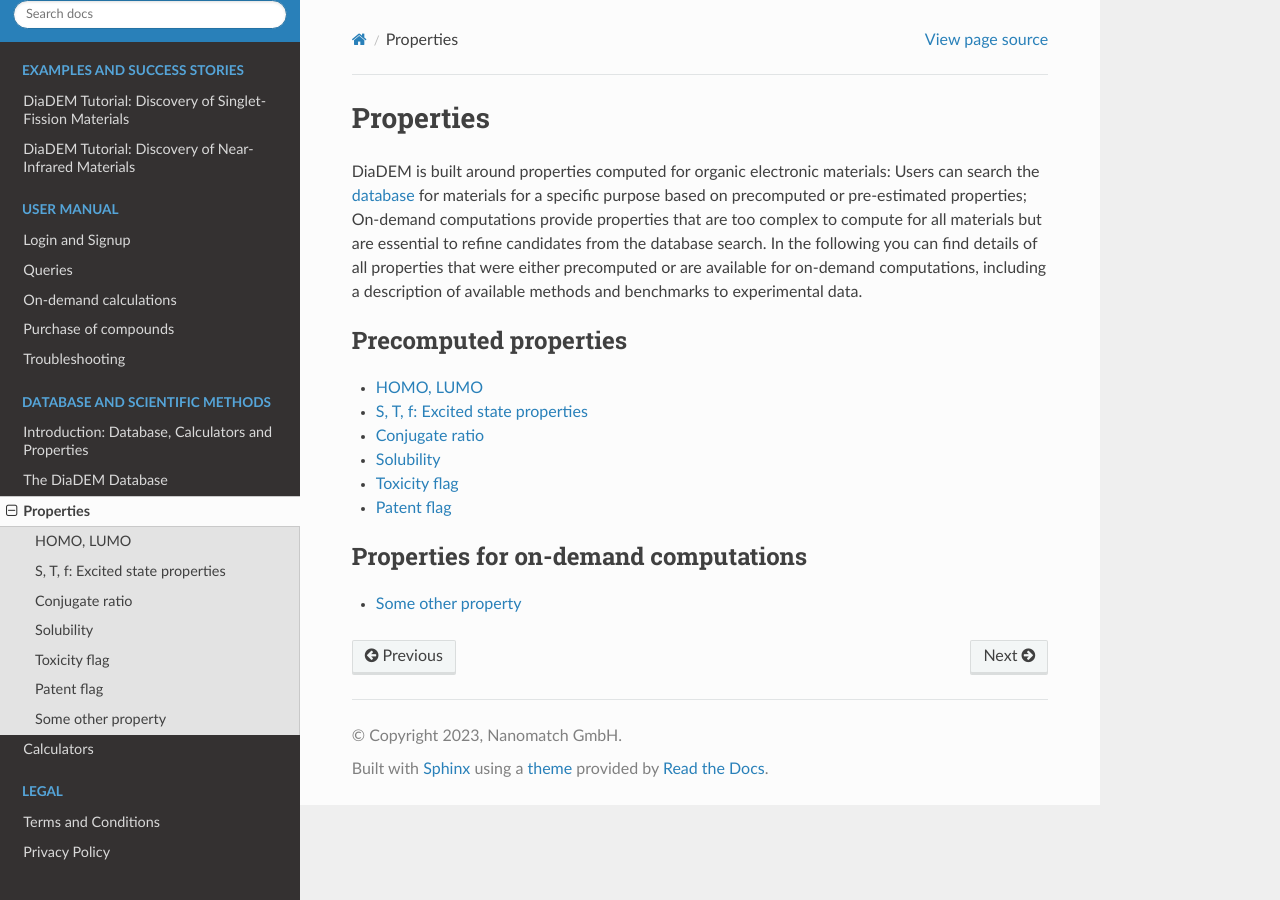
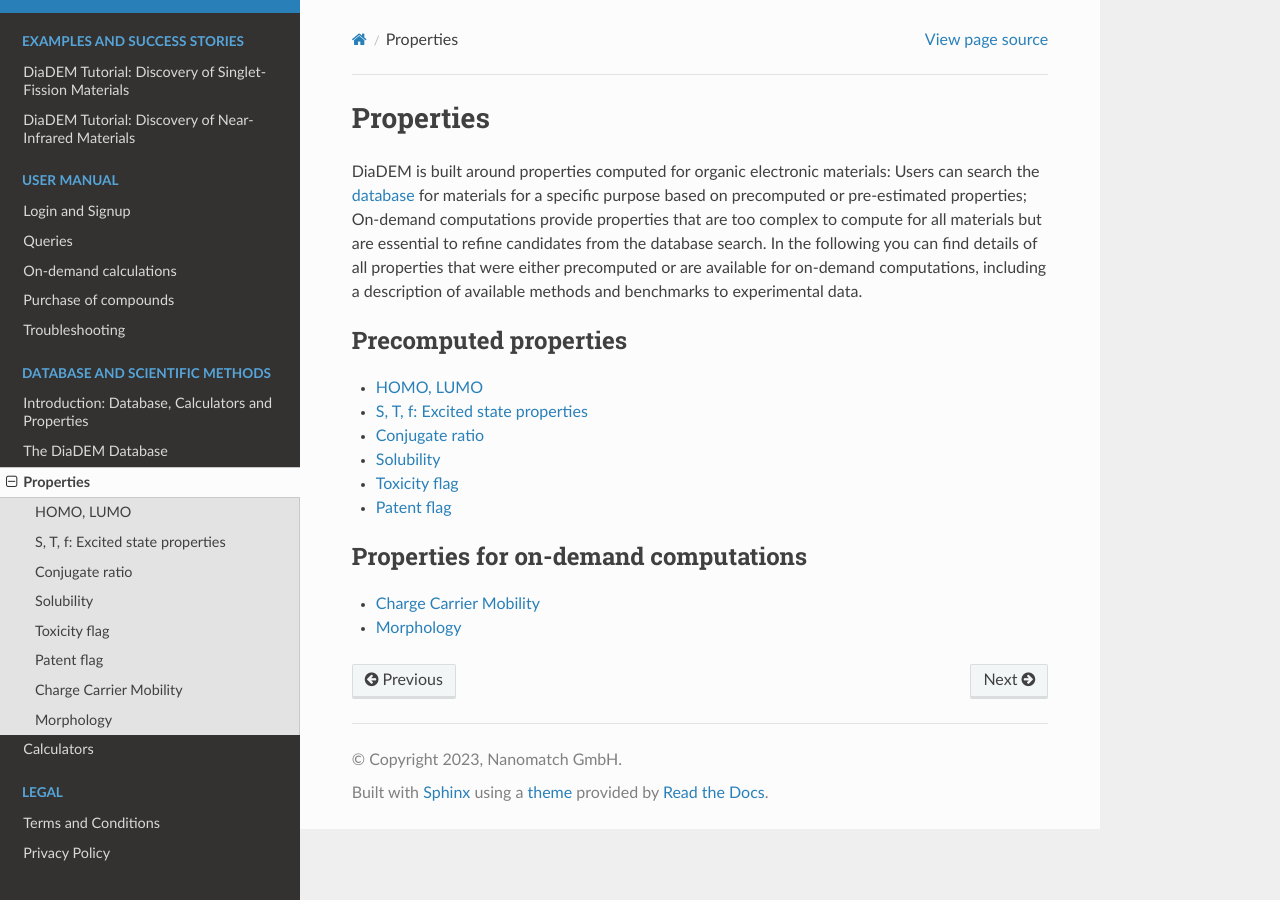
Before and after one commit to diadem-platform/diadem-docs, a Sphinx documentation site: the page built from docs/source/science/properties/index.rst, in a window 1280 px wide. Built offline with Sphinx 7.4.7 and the Read the Docs theme 2.0.0, drawn with Linux system fonts in a browser that asks for light colours.

Commit message:
Initial commit of morhology and mobility

```diff
--- a/docs/source/science/calculators/index.rst
+++ b/docs/source/science/calculators/index.rst
@@ -17,3 +17,4 @@
 
    calib_TDDFT
    mobility
+   morphology
--- a/docs/source/science/calculators/mobility.rst
+++ b/docs/source/science/calculators/mobility.rst
@@ -1,11 +1,11 @@
-.. _science_calculators_calibrated_TDDFT:
+.. _science_calculators_mobility:
 
-Mobility Calculator
-=================
+Charge Carrier Mobility
+========
 
 
 Description of the Mobility Caclculator.
 
 
 Reference
-----------
+---------
--- a/docs/source/science/properties/index.rst
+++ b/docs/source/science/properties/index.rst
@@ -21,4 +21,5 @@
    :maxdepth: 2
    :caption: Properties for on-demand computations
 
-   p2
+   mobility
+   morphology
--- /dev/null
+++ b/docs/source/science/properties/mobility.rst
@@ -0,0 +1,6 @@
+.. _science_properties_mobility:
+
+Charge Carrier Mobility
+=======================
+
+Mobility description
--- /dev/null
+++ b/docs/source/science/properties/morphology.rst
@@ -0,0 +1,6 @@
+.. _science_properties_mobility:
+
+Morphology
+==========
+
+Morphology generation description
--- a/docs/source/science/properties/p2.rst
+++ /dev/null
@@ -1,2 +0,0 @@
-Some other property
-===================
```
Also changed, not shown: docs/source/science/calculators/morphology.rst (added, +11 -0 lines).
